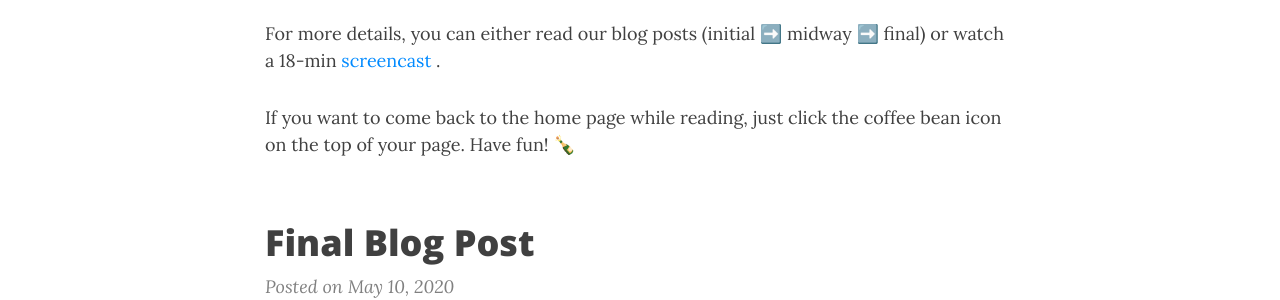
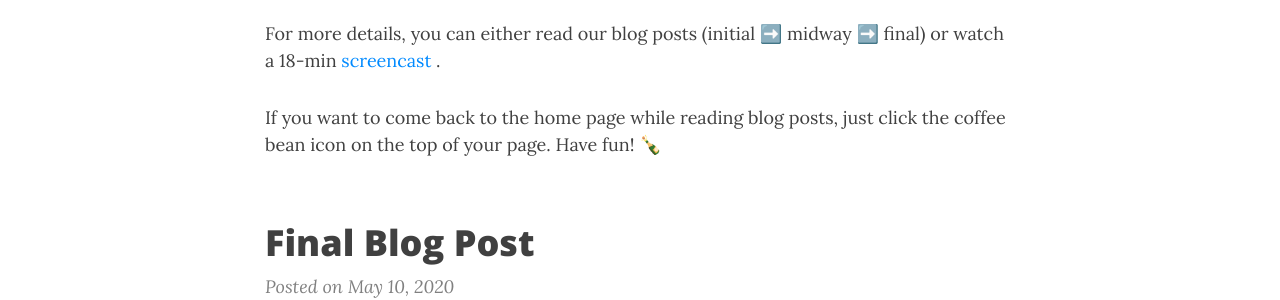
Before and after one commit to tongxinw/YOLOv3_traffic_sign_website, a Jekyll site: the page built from index.html, in a window 1280 px wide. Shown: the part 728-1028 px from the top of the page. Built offline with Jekyll 4.4.1, drawn with Linux system fonts in a browser that asks for light colours; nearby versions of some CDN libraries; the list of posts is cut into pages by our own code.

Commit message:
Update index.html

```diff
--- a/index.html
+++ b/index.html
@@ -6,7 +6,7 @@ use-site-title: true
 ---
 <p>This is a group project created for DATA 2040 Final Project at Brown DSI. Our group name is Code Brew 😎. We will dive deep into the application of YOLOv3 in training our custom detector on traffic signs and apply it in real-time videos. </p>
 <p>For more details, you can either read our blog posts (initial ➡️ midway ➡️ final) or watch a 18-min <a href="https://www.youtube.com/watch?v=i9ibOivqrEY&t=786s" target="_blank">screencast </a>.</p>
-<p>If you want to come back to the home page while reading, just click the coffee bean icon on the top of your page. Have fun! 🍾</p>
+<p>If you want to come back to the home page while reading blog posts, just click the coffee bean icon on the top of your page. Have fun! 🍾</p>
 
 <div class="posts-list">
   {% for post in paginator.posts %}
```
